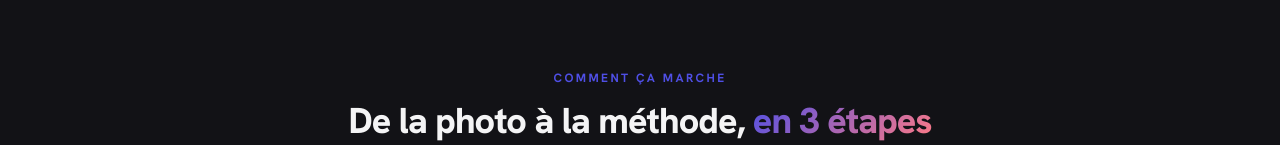
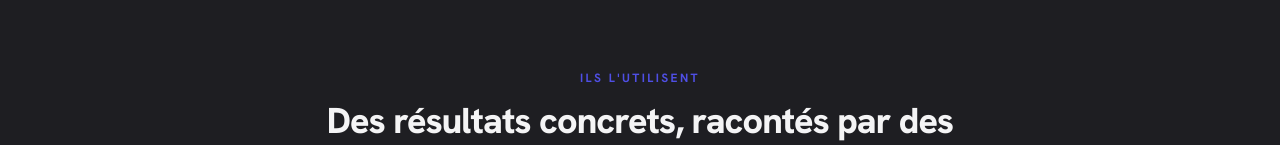
Before and after one commit to emperor987/studysnap-ai, a React (Vite) app: page / in a window 1280 px wide. Shown: the part 783-928 px from the top of the page. Built offline with nearby package versions, Linux system fonts and the light colour scheme; no server answers; what @convex-dev/auth would draw is missing.

Commit message:
Freebuff: Pour cette sections met la plus haut

```diff
--- a/src/pages/Landing.tsx
+++ b/src/pages/Landing.tsx
@@ -945,12 +945,12 @@ export default function Landing() {
       id="top"
     >
       <Hero />
+      <Testimonials />
       <HowItWorks />
       <Modes />
       <SheetPreview />
       <QuizPreview />
       <HistoryPreview />
-      <Testimonials />
       <PricingSection />
       <FAQ />
       <FinalCTA />
```
